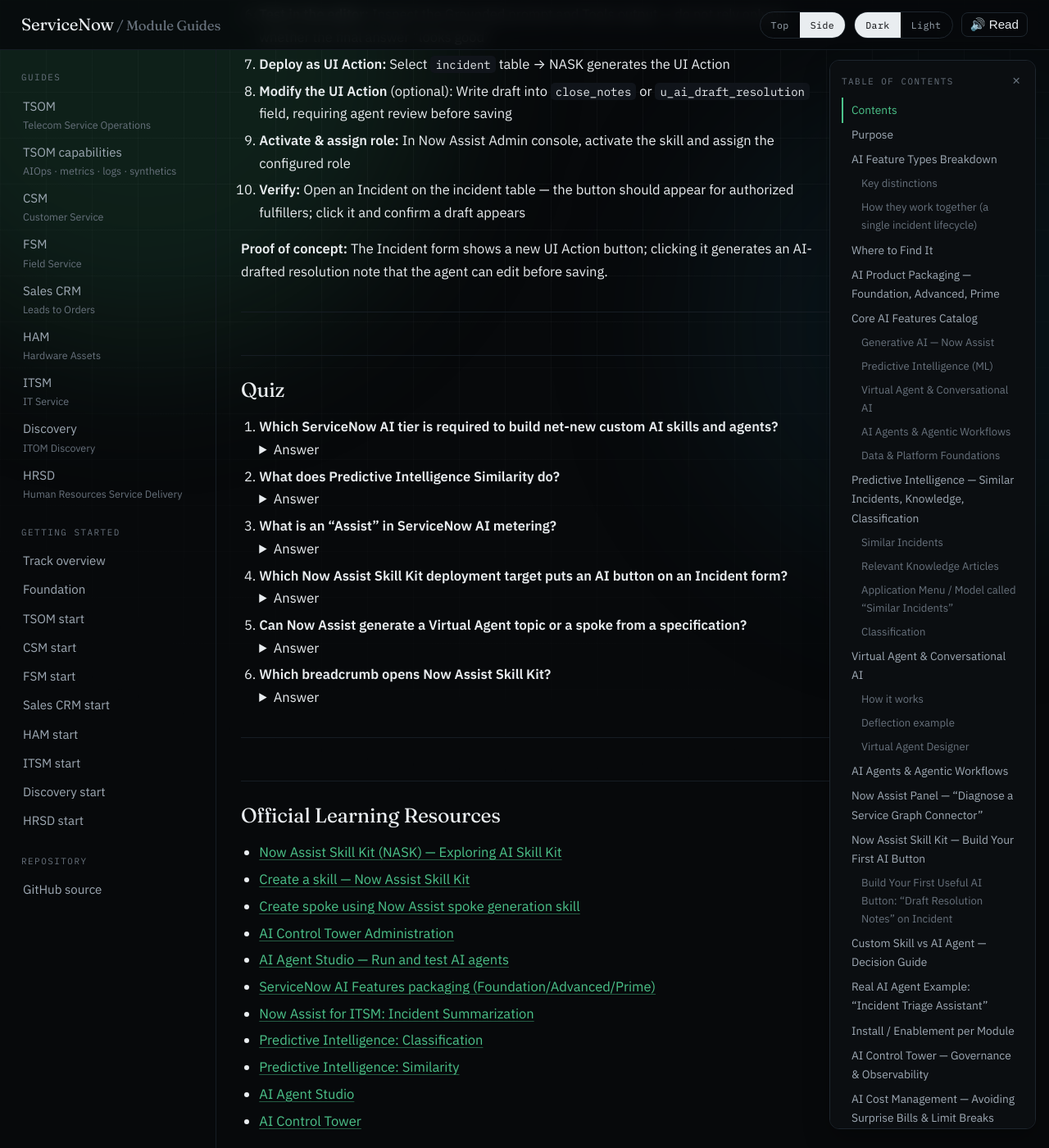
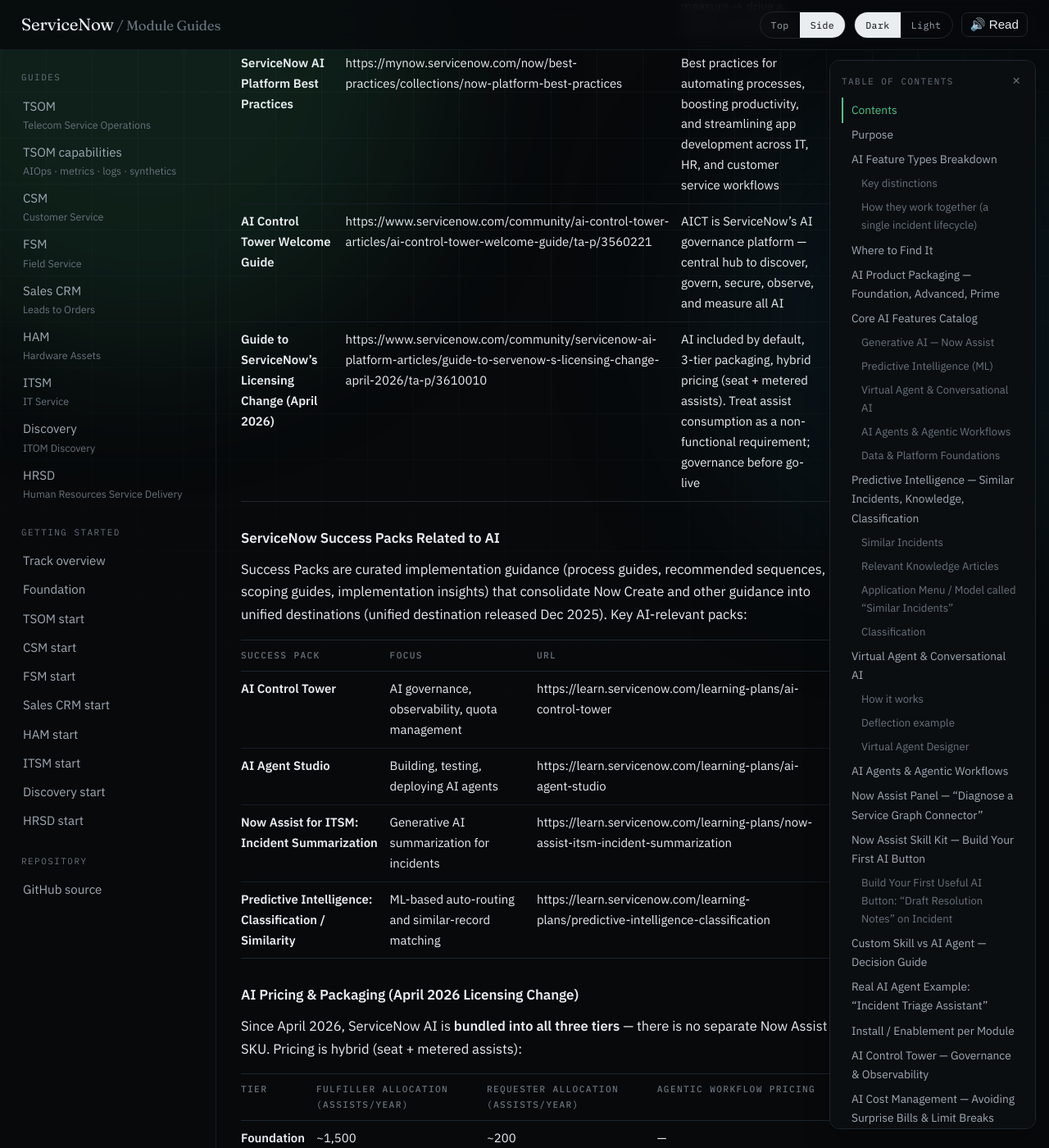
Before and after one commit to eltonaguiar/ServiceNow_Learning_TSOM-_CSM_FSM_SalesCRM_HAM_ITSM, a Jekyll site: the page built from docs/modules/ai/ai-guide.md, in a window 1280 px wide and 1400 px high, scrolled down 28184 px. Shown: the whole window at 82% size. Built offline with Jekyll 4.4.1, drawn with Linux system fonts in a browser that asks for light colours; our own code applies the rules of GitHub Pages for plain Markdown files; some of the changed text lies outside the part shown.

Commit message:
docs(ai): add guardrails/subagents section + success packs, pricing, people readiness

```diff
--- a/docs/modules/ai/ai-guide.md
+++ b/docs/modules/ai/ai-guide.md
@@ -25,7 +25,11 @@
 - [Real AI Agent Example: “Incident Triage Assistant”](#real-ai-agent-example--incident-triage-assistant)
 - [Install / Enablement per Module](#install--enablement-per-module)
 - [AI Control Tower — Governance & Observability](#ai-control-tower--governance--observability)
+- [AI Cost Management — Avoiding Surprise Bills & Limit Breaks](#ai-cost-management--avoiding-surprise-bills--limit-breaks)
+- [AI Oversight — Monitoring Usage & Identifying Risky Chats/Topics](#ai-oversight--monitoring-usage--identifying-risky-chats-topics)
+- [Agentic AI — AI Agents & Agentic Workflows](#agentic-ai--ai-agents--agentic-workflows)
 - [AI Guardrails & Subagents — Where Controls Are Set](#ai-guardrails--subagents--where-controls-are-set)
+- [ServiceNow AI Success Packs, Best Practices & Sales Materials](#servicenow-ai-success-packs-best-practices--sales-materials)
 - [Best Practices That Actually Provide Value](#best-practices-that-actually-provide-value)
 - [Lab: Deploy a Custom AI Skill on Incident](#lab--deploy-a-custom-ai-skill-on-incident)
 - [Quiz](#quiz)
@@ -633,7 +637,61 @@ ServiceNow AI Agent acts as **MCP client**, connecting to external MCP servers (
 
 ---
 
-## Lab: Deploy a Custom AI Skill on Incident
+## ServiceNow AI Success Packs, Best Practices & Sales Materials
+
+### Official ServiceNow AI Best Practices Documentation
+
+| Resource | URL | Key Content |
+|---|---|---|
+| **Implementing AI on the ServiceNow AI Platform** | https://www.servicenow.com/docs/r/intelligent-experiences/sn-ai-implementation-landing.html | Foundational guide: assess readiness → install plugins → establish AI governance policy → choose LLM strategy → prepare data & search → activate skills → deploy agents → measure → drive a culture of AI adoption |
+| **ServiceNow AI Platform Best Practices** | https://mynow.servicenow.com/now/best-practices/collections/now-platform-best-practices | Best practices for automating processes, boosting productivity, and streamlining app development across IT, HR, and customer service workflows |
+| **AI Control Tower Welcome Guide** | https://www.servicenow.com/community/ai-control-tower-articles/ai-control-tower-welcome-guide/ta-p/3560221 | AICT is ServiceNow's AI governance platform — central hub to discover, govern, secure, observe, and measure all AI |
+| **Guide to ServiceNow's Licensing Change (April 2026)** | https://www.servicenow.com/community/servicenow-ai-platform-articles/guide-to-servenow-s-licensing-change-april-2026/ta-p/3610010 | AI included by default, 3-tier packaging, hybrid pricing (seat + metered assists). Treat assist consumption as a non-functional requirement; governance before go-live |
+
+### ServiceNow Success Packs Related to AI
+
+Success Packs are curated implementation guidance (process guides, recommended sequences, scoping guides, implementation insights) that consolidate Now Create and other guidance into unified destinations (unified destination released Dec 2025). Key AI-relevant packs:
+
+| Success Pack | Focus | URL |
+|---|---|---|
+| **AI Control Tower** | AI governance, observability, quota management | https://learn.servicenow.com/learning-plans/ai-control-tower |
+| **AI Agent Studio** | Building, testing, deploying AI agents | https://learn.servicenow.com/learning-plans/ai-agent-studio |
+| **Now Assist for ITSM: Incident Summarization** | Generative AI summarization for incidents | https://learn.servicenow.com/learning-plans/now-assist-itsm-incident-summarization |
+| **Predictive Intelligence: Classification / Similarity** | ML-based auto-routing and similar-record matching | https://learn.servicenow.com/learning-plans/predictive-intelligence-classification |
+
+### AI Pricing & Packaging (April 2026 Licensing Change)
+
+Since April 2026, ServiceNow AI is **bundled into all three tiers** — there is no separate Now Assist SKU. Pricing is hybrid (seat + metered assists):
+
+| Tier | Fulfiller Allocation (Assists/year) | Requester Allocation (Assists/year) | Agentic Workflow Pricing |
+|---|---|---|---|
+| **Foundation** | ~1,500 | ~200 | — |
+| **Advanced** | ~3,000 | ~400 | 25 assists (0–4 actions) |
+| **Prime** | ~6,000 | ~800 | 50 assists (5–8 actions), 150 assists (9–20 actions) |
+
+*One "Assist" = one skill invocation (varies by skill complexity). Tier allocations vary by contract — confirm with your ServiceNow account team. Auto-top-up can be enabled in AI Control Tower.*
+
+### AI People Readiness — Don't Go Live Without It
+
+ServiceNow's **AI People Readiness Playbook** (community blog, "Unlocking ROI on your AI") emphasizes that technical readiness alone is insufficient. Key recommendations:
+
+- **Assess readiness** before enabling AI — people, process, data, governance
+- **Establish AI governance policy** before activating any skills
+- **Choose LLM strategy** (Now LLM vs third-party) based on data residency and cost
+- **Prepare data & search** — clean, labeled historical data is non-negotiable for Predictive Intelligence
+- **Activate skills on purpose** — default to off; enable with named business owners
+- **Deploy agents incrementally** — start narrow (e.g., P1/P2 incident triage only), prove accuracy, then expand
+- **Measure and drive adoption** — track acceptance rate, edit rate, fallback rate
+
+### Community Content
+
+| Resource | URL | Focus |
+|---|---|---|
+| **AI People Readiness Playbook** | https://www.servicenow.com/community/ceg-ai-coe-blog/teams-using-this-playbook-to-guide-their-ai-rollout-report/ba-p/3568406 | "Unlocking ROI on your AI — Don't Go Live Without It" |
+| **Now Assist in Virtual Agent Release Notes** | https://www.servicenow.com/docs/r/zurich/release-notes/now-assist-va-rn.html | Zurich release updates for Now Assist in Virtual Agent |
+| **AI Control Tower Community** | https://www.servicenow.com/community/ai-control-tower-articles/ | Governance, observability, quota management discussions |
+
+---
 
 **Goal:** Create and deploy a “Draft Resolution Notes” AI skill on the Incident table using Now Assist Skill Kit.
 
```
